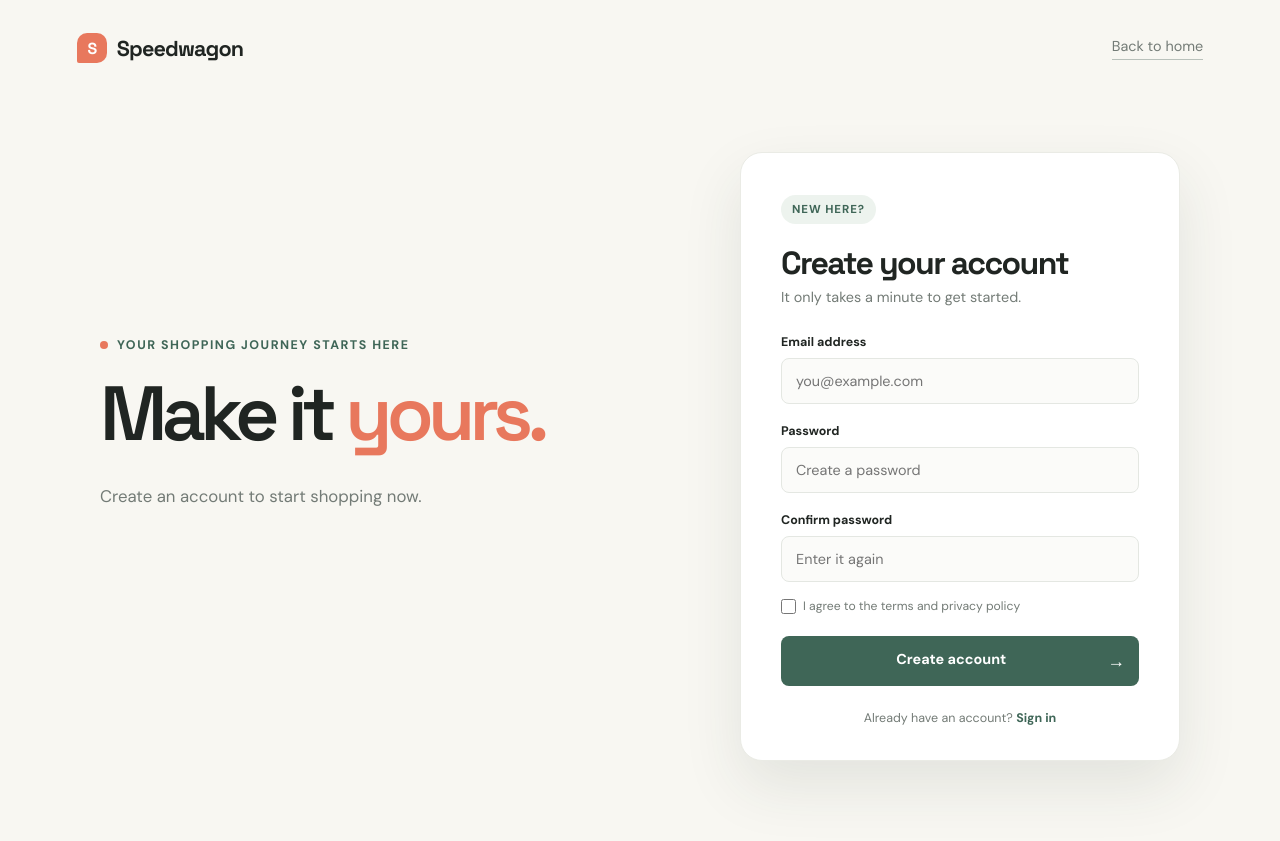
After one commit to BrianWB4623/Ecommerce157A, a Spring Boot app: page /create-account in a window 1280 px wide. The commit adds this page. Run offline with Spring Boot 4, Linux system fonts and the light colour scheme.

Commit message:
Create Account Page UI created

```diff
--- /dev/null
+++ b/src/main/java/cs157a/ecommerce157a/AccountController.java
@@ -0,0 +1,24 @@
+package cs157a.ecommerce157a;
+
+import org.springframework.stereotype.Controller;
+import org.springframework.ui.Model;
+import org.springframework.web.bind.annotation.GetMapping;
+import org.springframework.web.bind.annotation.PostMapping;
+import org.springframework.web.bind.annotation.RequestParam;
+
+@Controller
+public class AccountController {
+
+    @GetMapping("/create-account")
+    public String createAccount() {
+        return "create-account";
+    }
+
+    @PostMapping("/create-account")
+    public String submitAccount(@RequestParam String email, Model model) {
+        // Replace this placeholder with account persistence and validation.
+        model.addAttribute("accountMessage", "Account creation will be available soon.");
+        model.addAttribute("submittedEmail", email);
+        return "create-account";
+    }
+}
--- a/src/main/resources/static/css/home.css
+++ b/src/main/resources/static/css/home.css
@@ -36,6 +36,13 @@ a { color: inherit; text-decoration: none; }
 .help-link { border-bottom: 1px solid #b9c1bb; padding-bottom: 4px; }
 
 .hero { align-items: center; display: grid; gap: 9vw; grid-template-columns: minmax(0, 1fr) minmax(340px, 440px); margin: 8vh auto 10vh; max-width: 1220px; }
+.account-layout { align-items: center; display: grid; gap: 9vw; grid-template-columns: minmax(0, 1fr) minmax(340px, 440px); margin: 7vh auto 10vh; max-width: 1080px; }
+.account-copy { padding-bottom: 24px; }
+.account-note { align-items: center; background: #edf3ee; border-radius: 12px; display: flex; gap: 13px; margin-top: 38px; max-width: 390px; padding: 14px 17px; }
+.note-mark { align-items: center; background: var(--white); border-radius: 50%; color: var(--coral); display: inline-flex; flex: 0 0 32px; height: 32px; justify-content: center; }
+.account-note p { color: var(--muted); font-size: .78rem; line-height: 1.45; margin: 0; }
+.account-note strong { color: var(--ink); }
+.account-card { width: 100%; }
 .hero-copy { padding-bottom: 24px; }
 .eyebrow { align-items: center; color: var(--deep-sage); display: flex; font-size: .78rem; font-weight: 700; gap: 9px; letter-spacing: .12em; margin: 0 0 24px; text-transform: uppercase; }
 .eyebrow span { background: var(--coral); border-radius: 50%; display: inline-block; height: 8px; width: 8px; }
@@ -76,6 +83,7 @@ button span { float: right; font-size: 1.1rem; }
     .topbar { height: 76px; }
     .nav-links { display: none; }
     .hero { gap: 42px; grid-template-columns: 1fr; margin: 8vh auto 10vh; }
+    .account-layout { gap: 42px; grid-template-columns: 1fr; margin: 6vh auto 10vh; }
     h1 { font-size: clamp(3.2rem, 15vw, 5rem); }
     .login-card { padding: 32px 25px 28px; }
     .bottom-strip { align-items: flex-start; flex-direction: column; gap: 12px; }
--- /dev/null
+++ b/src/main/resources/templates/create-account.html
@@ -0,0 +1,54 @@
+<!DOCTYPE html>
+<html lang="en" xmlns:th="http://www.thymeleaf.org">
+<head>
+    <meta charset="UTF-8">
+    <meta name="viewport" content="width=device-width, initial-scale=1.0">
+    <title>Create your account | Speedwagon</title>
+    <link rel="preconnect" href="https://fonts.googleapis.com">
+    <link rel="preconnect" href="https://fonts.gstatic.com" crossorigin>
+    <link href="https://fonts.googleapis.com/css2?family=DM+Sans:wght@400;500;600;700&family=Space+Grotesk:wght@500;600;700&display=swap" rel="stylesheet">
+    <link rel="stylesheet" th:href="@{/css/home.css}">
+</head>
+<body>
+<main class="page-shell account-page">
+    <nav class="topbar" aria-label="Main navigation">
+        <a class="brand" href="/" aria-label="Speedwagon home">
+            <span class="brand-mark">S</span>
+            <span>Speedwagon</span>
+        </a>
+        <a class="help-link" href="/">Back to home</a>
+    </nav>
+
+    <section class="account-layout">
+        <div class="account-copy">
+            <p class="eyebrow"><span></span> Your shopping journey starts here</p>
+            <h1>Make it <em>yours.</em></h1>
+            <p class="intro">Create an account to start shopping now.</p>
+        </div>
+
+        <div class="login-card account-card" aria-labelledby="create-account-title">
+            <div class="card-header">
+                <span class="welcome-badge">New here?</span>
+                <h2 id="create-account-title">Create your account</h2>
+                <p>It only takes a minute to get started.</p>
+            </div>
+            <form class="login-form" action="/create-account" method="post">
+                <label for="email">Email address</label>
+                <input id="email" name="email" type="email" autocomplete="email" placeholder="you@example.com" required>
+
+                <label for="password">Password</label>
+                <input id="password" name="password" type="password" autocomplete="new-password" placeholder="Create a password" minlength="8" required>
+
+                <label for="confirm-password">Confirm password</label>
+                <input id="confirm-password" name="confirmPassword" type="password" autocomplete="new-password" placeholder="Enter it again" minlength="8" required>
+
+                <label class="remember"><input type="checkbox" name="terms" required> <span>I agree to the terms and privacy policy</span></label>
+                <button type="submit">Create account <span aria-hidden="true">→</span></button>
+            </form>
+            <p class="login-message" th:if="${accountMessage}" th:text="${accountMessage}"></p>
+            <p class="signup">Already have an account? <a href="/">Sign in</a></p>
+        </div>
+    </section>
+</main>
+</body>
+</html>
--- a/src/main/resources/templates/home.html
+++ b/src/main/resources/templates/home.html
@@ -54,7 +54,7 @@
                 <button type="submit">Sign in <span aria-hidden="true">→</span></button>
             </form>
             <p class="login-message" th:if="${loginMessage}" th:text="${loginMessage}"></p>
-            <p class="signup">New to Speedwagon? <a href="#">Create an account</a></p>
+            <p class="signup">New to Speedwagon? <a href="/create-account">Create an account</a></p>
         </div>
     </section>
 
```
